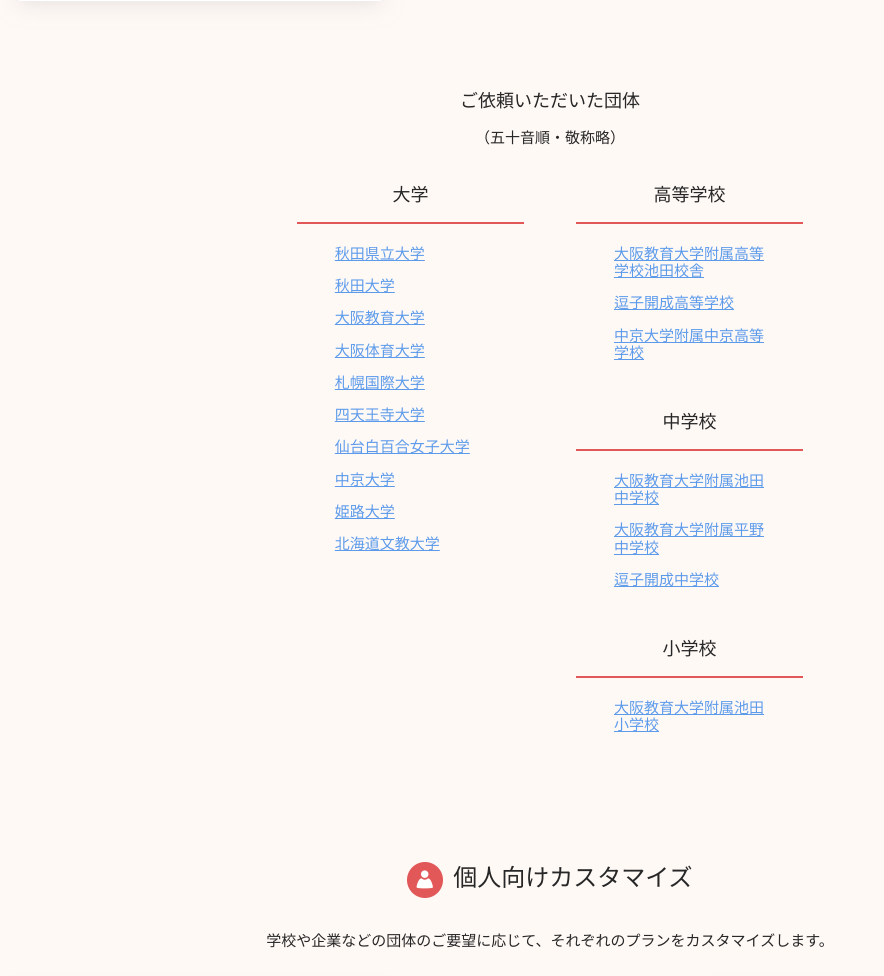
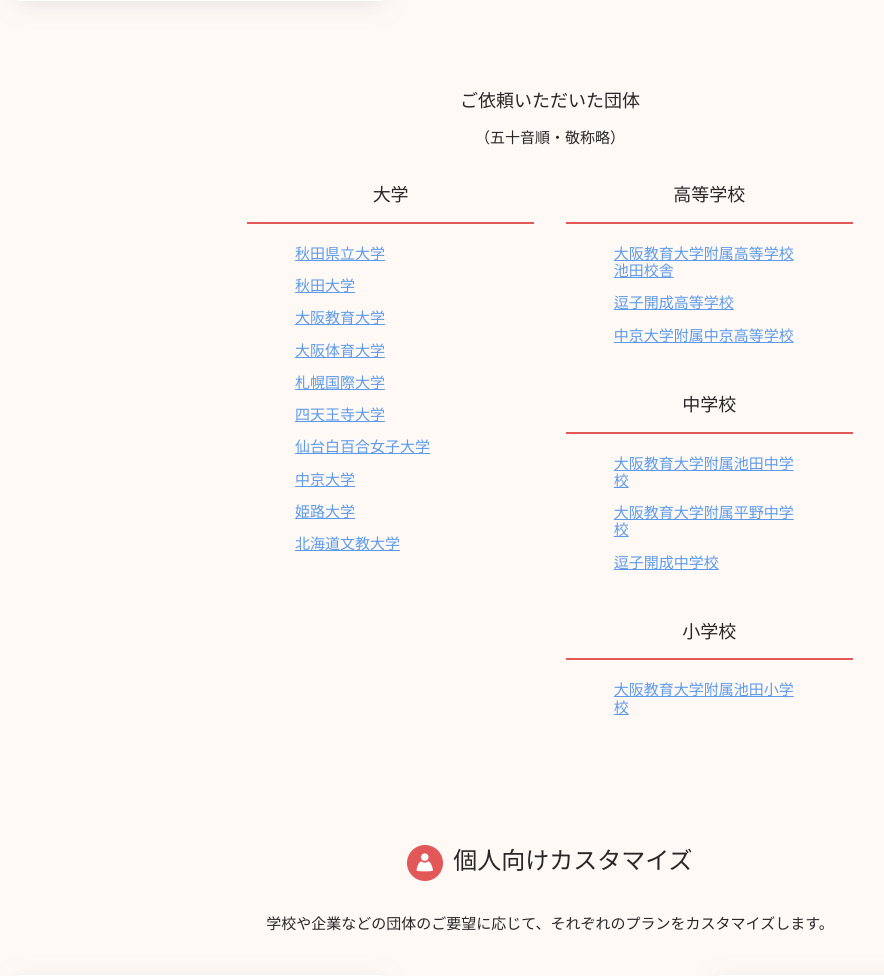
Before and after one commit to k8732yamazaki/Kaori, a PHP site: page / in a window 1280 px wide. Shown: the part 1245-2221 px from the top of the page, without its empty margins (90-974 px from the left). Run offline with PHP 8.4, Linux system fonts and the light colour scheme; some libraries are stand-ins or nearby versions.

Commit message:
Adjust widths for #school .clients

```diff
--- a/css/style.css
+++ b/css/style.css
@@ -187,14 +187,14 @@ nav li {
 }
 
 .clients_container {
-    width: 50%;
+    width: 60%;
     margin: 30px auto 0;
     display: flex;
     justify-content: space-between;
 }
 
 .clients_column {
-    width: 252px;
+    width: 50%;
 }
 
 .toggle_content {
```
